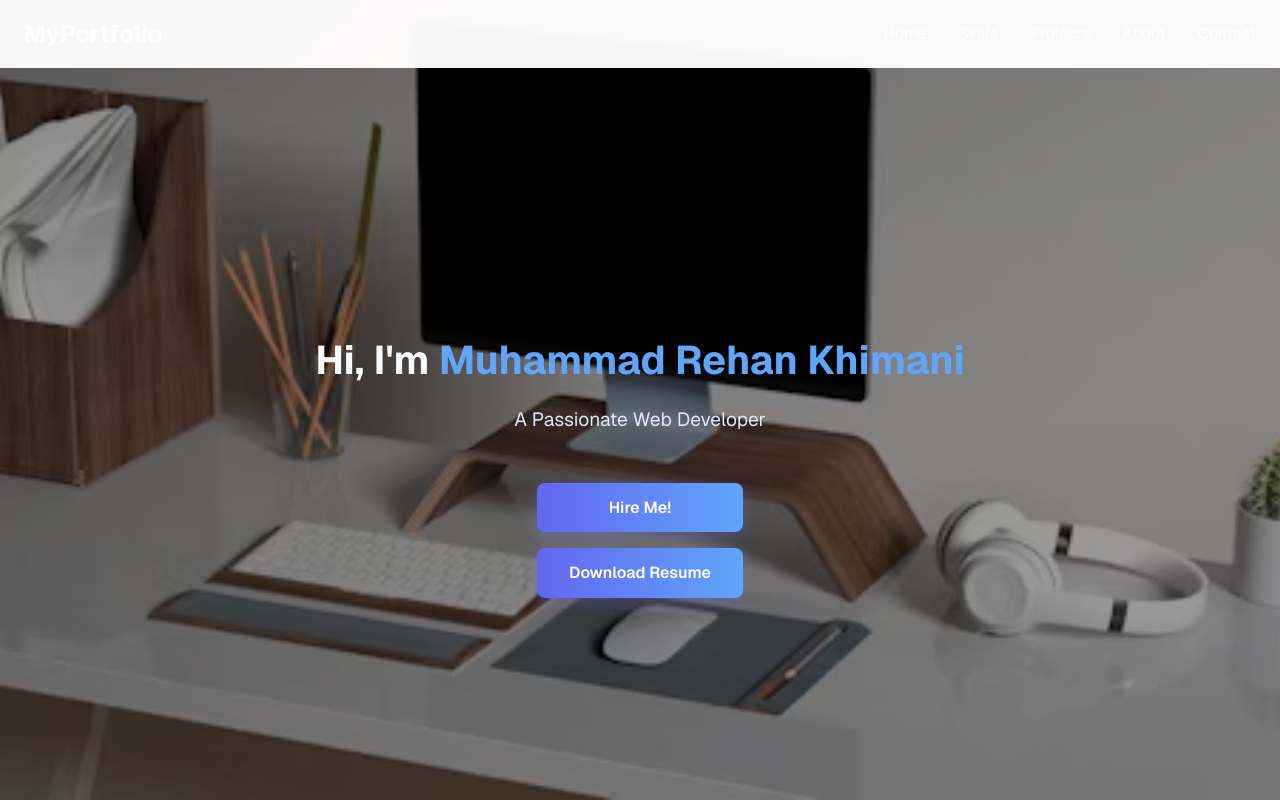
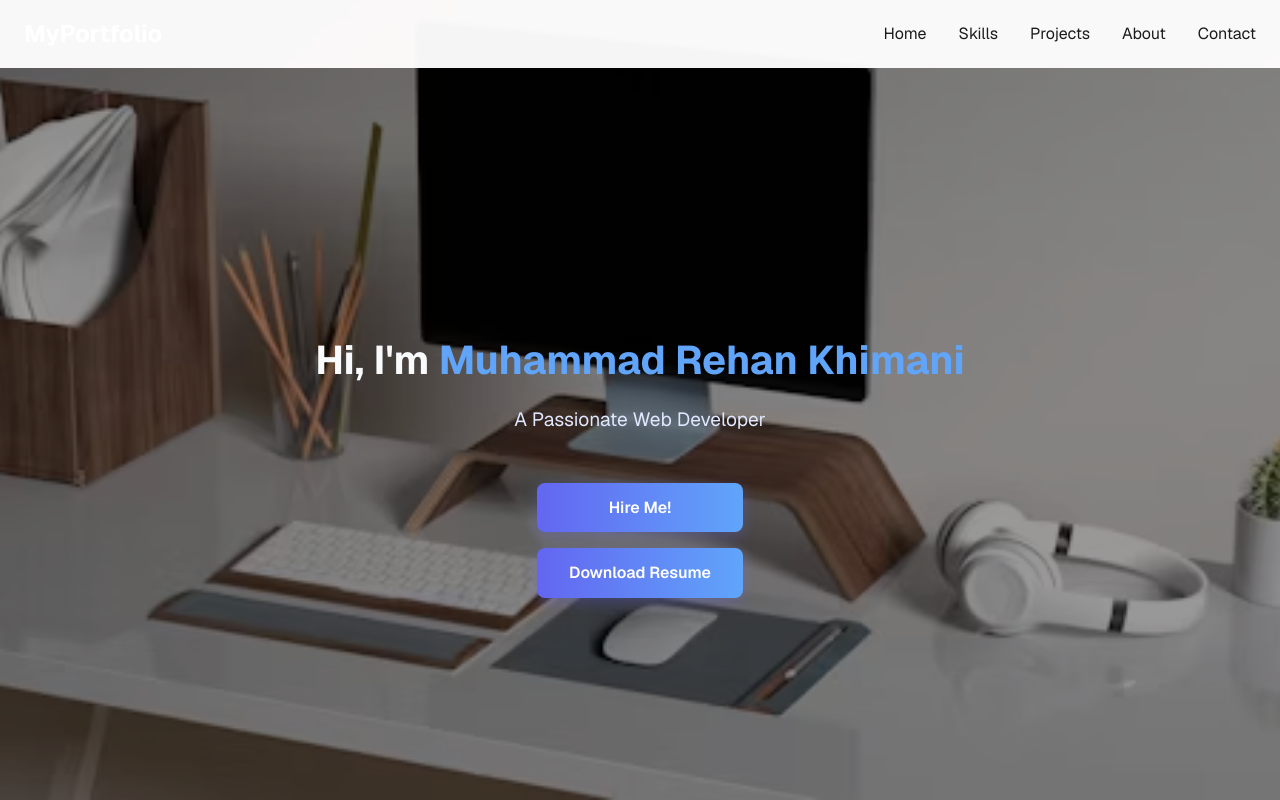
Before and after one commit to rehankhimani/My-React-Portfolio, a Next.js app: page / in a window 1280 px wide. Built offline with nearby package versions, Linux system fonts and the light colour scheme.

Commit message:
responsive update

```diff
--- a/src/components/style.css
+++ b/src/components/style.css
@@ -83,7 +83,7 @@
 }
 
 .navbar-list li a {
-  color: white;
+  color: rgb(27, 27, 27);
   text-decoration: none;
   font-size: 1rem;
   transition: color 0.3s ease;
```
